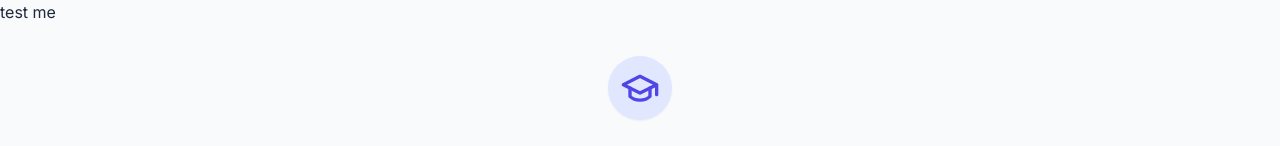
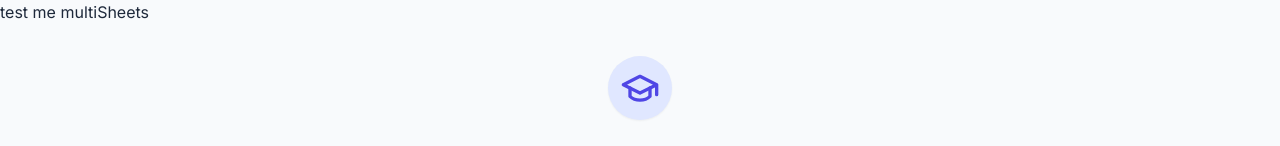
Before and after one commit to SaraElwakill/Math-land, a plain HTML site: page index.html in a window 1280 px wide. Shown: the top 146 px of the page. Drawn offline with nearby package versions, Linux system fonts and the light colour scheme.

Commit message:
add button for multiSheeets

```diff
--- a/index.html
+++ b/index.html
@@ -36,6 +36,9 @@
 <body class="bg-slate-50 text-slate-800">
     <button>
         <a href="app.html">test me</a>
+    </button>
+    <button>
+        <a href="multiSheets.html">multiSheets</a>
     </button>
     <div id="root"></div>
 
```
